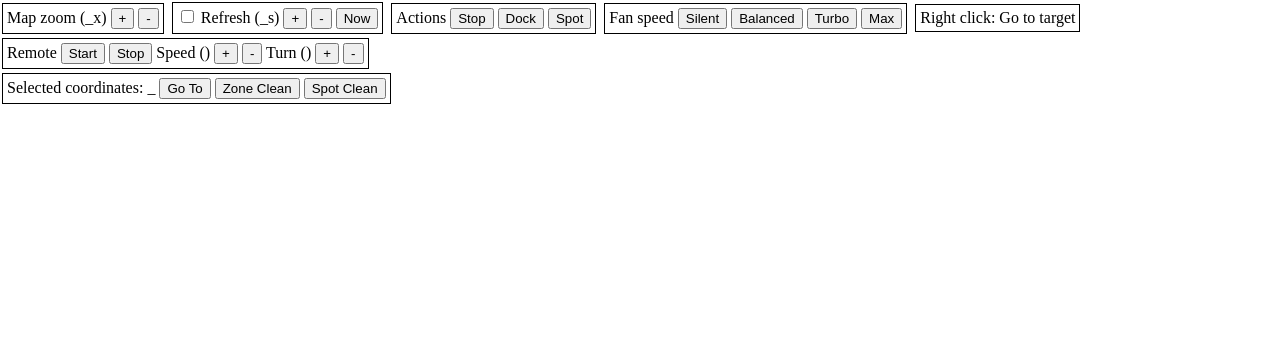
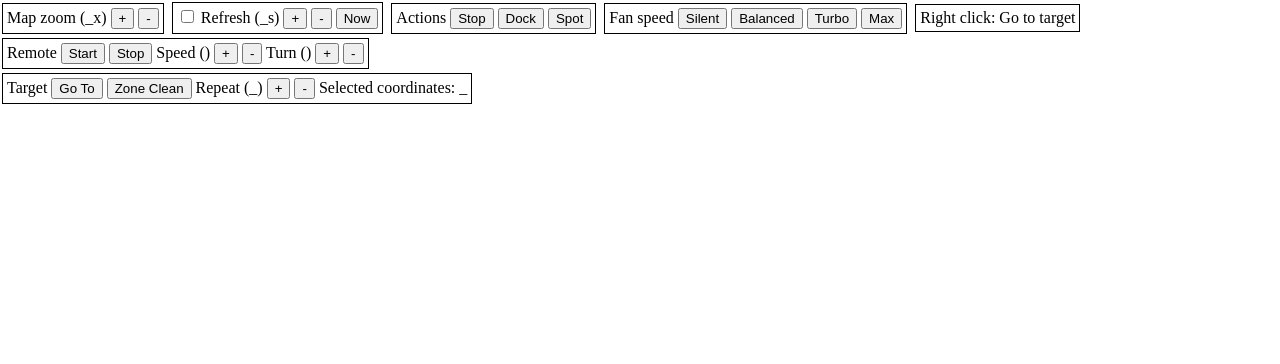
Before and after one commit to gjuhasz86/webrocky, a plain HTML site: page proj/public/index.html in a window 1280 px wide. Drawn offline with Linux system fonts and the light colour scheme; a script that the page names is missing.

Commit message:
add zone clean and go-to controls

```diff
--- a/proj/public/index.html
+++ b/proj/public/index.html
@@ -58,11 +58,13 @@
     </div>
     <div id="status">
         <div class="toolbar-block">
+            Target
+            <button id="action-goto">Go To</button>
+            <button id="action-zone-clean">Zone Clean</button>
+            Repeat (<span id="clean-repeat">_</span>)
+            <button id="action-repeat-up">+</button>
+            <button id="action-repeat-down">-</button>
             Selected coordinates: <span id="coord-selection">_</span>
-            <button id="action-goto">Go To</button>
-            <button id="action-zone-target">Zone Clean</button>
-            <button id="action-spot-target">Spot Clean</button>
-
         </div>
     </div>
     <div style="position: relative">
```
Also changed, not shown: 1 other file.
